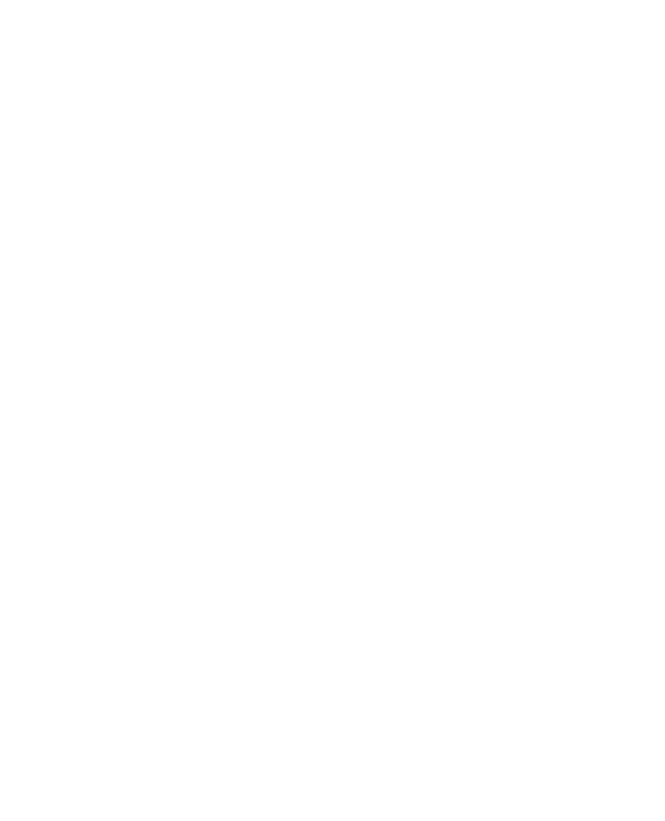
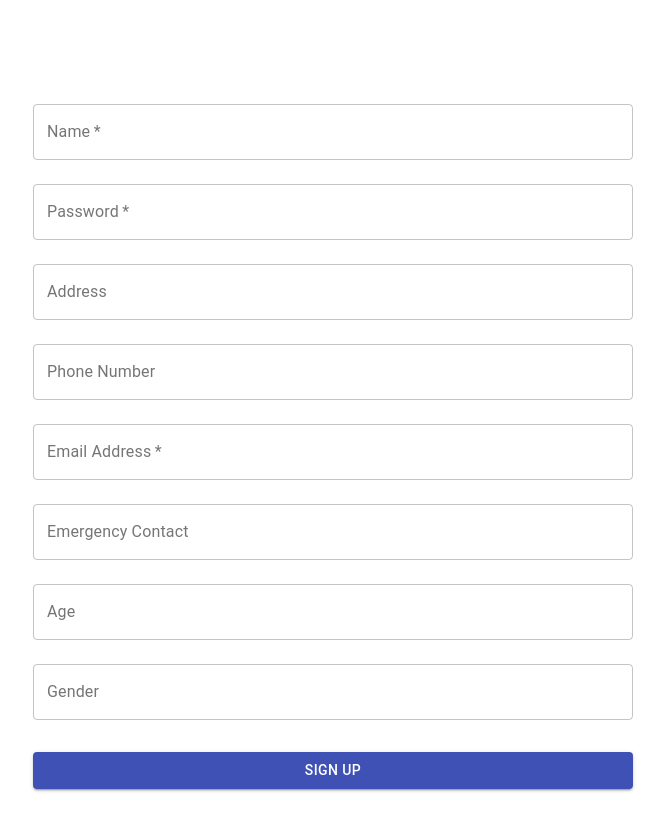
Before and after one commit to ams015/hack4humanity, a React (Create React App) app: page /signup in a window 1280 px wide. Before the commit this address had no page. Shown: the whole page, without its empty margins (307-972 px from the left). Before the commit the page ends 800 px from the top, so only its background shows below. Built offline with nearby package versions, Linux system fonts and the light colour scheme.

Commit message:
Add signup page

```diff
--- a/package.json
+++ b/package.json
@@ -6,6 +6,7 @@
   "dependencies": {
     "@emotion/react": "^11.10.6",
     "@emotion/styled": "^11.10.6",
+    "@material-ui/core": "^4.12.4",
     "@mui/material": "^5.11.9",
     "@testing-library/jest-dom": "^5.16.5",
     "@testing-library/react": "^13.4.0",
--- a/src/App.js
+++ b/src/App.js
@@ -2,12 +2,14 @@ import "./App.css";
 import { Router, Route, Link, useNavigate, Routes } from "react-router-dom";
 import Login from "./Login";
 import Map from "./Map";
+import SignUp from "./Signup";
 
 function App() {
   return (
     <Routes>
       <Route path="/" element={<Login />}></Route>
       <Route path="/map" element={<Map />}></Route>
+      <Route path="/signup" element={<SignUp />}></Route>
     </Routes>
   );
 }
--- /dev/null
+++ b/src/Signup.jsx
@@ -0,0 +1,140 @@
+import React, { useState } from "react";
+import { makeStyles } from "@material-ui/core/styles";
+import TextField from "@material-ui/core/TextField";
+import Button from "@material-ui/core/Button";
+
+const useStyles = makeStyles((theme) => ({
+  root: {
+    display: "flex",
+    flexDirection: "column",
+    alignItems: "center",
+    margin: "auto",
+    marginTop: theme.spacing(8),
+    padding: theme.spacing(2),
+    maxWidth: 600,
+  },
+  form: {
+    width: "100%",
+    marginTop: theme.spacing(1),
+  },
+  submit: {
+    margin: theme.spacing(3, 0, 2),
+  },
+}));
+
+export default function SignUp() {
+  const classes = useStyles();
+  const [name, setName] = useState("");
+  const [password, setPassword] = useState("");
+  const [address, setAddress] = useState("");
+  const [phone, setPhone] = useState("");
+  const [email, setEmail] = useState("");
+  const [emergencyContact, setEmergencyContact] = useState("");
+  const [age, setAge] = useState("");
+  const [gender, setGender] = useState("");
+
+  const handleSubmit = (event) => {
+    event.preventDefault();
+    // Handle submission logic here
+  };
+
+  return (
+    <div className={classes.root}>
+      <form className={classes.form} onSubmit={handleSubmit}>
+        <TextField
+          variant="outlined"
+          margin="normal"
+          required
+          fullWidth
+          id="name"
+          label="Name"
+          name="name"
+          value={name}
+          onChange={(e) => setName(e.target.value)}
+        />
+        <TextField
+          variant="outlined"
+          margin="normal"
+          required
+          fullWidth
+          name="password"
+          label="Password"
+          type="password"
+          id="password"
+          value={password}
+          onChange={(e) => setPassword(e.target.value)}
+        />
+        <TextField
+          variant="outlined"
+          margin="normal"
+          fullWidth
+          name="address"
+          label="Address"
+          id="address"
+          value={address}
+          onChange={(e) => setAddress(e.target.value)}
+        />
+        <TextField
+          variant="outlined"
+          margin="normal"
+          fullWidth
+          name="phone"
+          label="Phone Number"
+          id="phone"
+          value={phone}
+          onChange={(e) => setPhone(e.target.value)}
+        />
+        <TextField
+          variant="outlined"
+          margin="normal"
+          required
+          fullWidth
+          name="email"
+          label="Email Address"
+          id="email"
+          value={email}
+          onChange={(e) => setEmail(e.target.value)}
+        />
+        <TextField
+          variant="outlined"
+          margin="normal"
+          fullWidth
+          name="emergencyContact"
+          label="Emergency Contact"
+          id="emergencyContact"
+          value={emergencyContact}
+          onChange={(e) => setEmergencyContact(e.target.value)}
+        />
+        <TextField
+          variant="outlined"
+          margin="normal"
+          fullWidth
+          name="age"
+          label="Age"
+          id="age"
+          value={age}
+          onChange={(e) => setAge(e.target.value)}
+        />
+        <TextField
+          variant="outlined"
+          margin="normal"
+          fullWidth
+          name="gender"
+          label="Gender"
+          id="gender"
+          value={gender}
+          onChange={(e) => setGender(e.target.value)}
+        />
+        <Button
+          type="submit"
+          fullWidth
+          variant="contained"
+          color="primary"
+          className={classes.submit}
+        >
+          Sign Up
+        </Button>
+      </form>
+    </div>
+  );
+}
```
Also changed, not shown: 1 other file (tests, documents, lock files or other folders).
